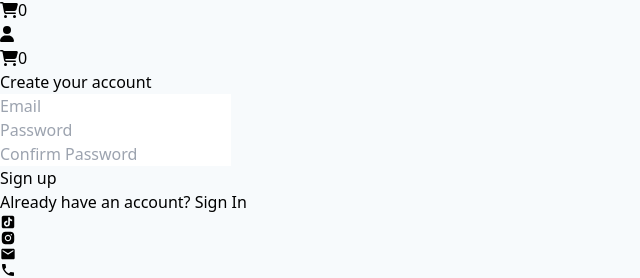
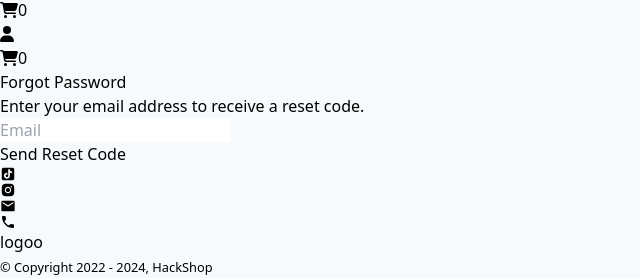
Before and after one commit to Trophy369/Tchp, a React (Vite) app in the folder tchshop/: page /forgot-password in a window 1280 px wide. Shown: the part 122-400 px from the top of the page, without its empty margins (0-640 px from the left). Built offline with nearby package versions, Linux system fonts and the light colour scheme; no server answers.

Commit message:
reset added

```diff
--- a/tchshop/src/App.jsx
+++ b/tchshop/src/App.jsx
@@ -11,7 +11,9 @@ import AdminRoutes from "./components/Auth/AdminRoutes";
 import UserRoutes from "./components/Auth/UserRoutes";
 import HomePage from "./components/Home/HomePage";
 import CartPage from "./components/Cart/CartPage";
+import Payment from "./components/Cart/Payment";
 import SignIn from "./components/Auth/SignIn";
+import ForgotPassword from "./components/Auth/ForgotPassword";
 import SignUp from "./components/Auth/SignUp";
 import UpdateProfile from "./components/User/UpdateProfile";
 import Shipping from "./pages/shoppolicy/Shipping";
@@ -43,6 +45,7 @@ const router = createBrowserRouter(
         <Route path="/dashboard" element={<Dashboard />} />
         <Route path="/update" element={<UpdateProfile />} />
         <Route path="/checkout" element={<Checkout />} />
+        <Route path="/payment" element={<Payment />} />
       </Route>
       {/* <Route path='/colors' element={<Colors />} /> */}
       <Route element={<AdminRoutes />}>
@@ -59,6 +62,7 @@ const router = createBrowserRouter(
       </Route>
       <Route path="/signin" element={<SignIn />} />
       <Route path="/signup" element={<SignUp />} />
+      <Route path="/forgot-password" element={<ForgotPassword />} />
       <Route path="/viewproduct/:id" element={<ProductPro />} />
       <Route path="/shoppolicy/shipping" element={<Shipping />} />
       <Route path="/shoppolicy/returns" element={<Returns />} />
--- a/tchshop/src/components/Admin/ProductCard.jsx
+++ b/tchshop/src/components/Admin/ProductCard.jsx
@@ -3,9 +3,6 @@ import ShowImage from "../ShowImage";
 import { deleteProduct } from "../../services/adminApi";
 import { FaTrash } from "react-icons/fa";
 import { Link } from "react-router-dom";
-import config from "../../config"
-
-const baseURL = config.baseUrl
 
 const ProductCard = ({ id, product_image, name, setProducts, products }) => {
   const handleRemove = async () => {
@@ -27,7 +24,7 @@ const ProductCard = ({ id, product_image, name, setProducts, products }) => {
     <tr key={id} className="border-b">
       <td className="flex items-center py-4 space-x-4">
         <ShowImage
-          url={`${baseURL}/static/products/default_img/${product_image}`}
+          url={`static/products/default_img/${product_image}`}
           style={true}
         />
         <span className="truncate">{name}</span>
--- /dev/null
+++ b/tchshop/src/components/Auth/ForgotPassword.jsx
@@ -0,0 +1,208 @@
+import { useState } from "react";
+import { forgotPassword, verifyCode, resetPassword } from "../../services"; // Import resetPassword function
+
+const ForgotPassword = () => {
+  const [email, setEmail] = useState("");
+  const [code, setCode] = useState("");
+  const [password, setPassword] = useState("");
+  const [confirmPassword, setConfirmPassword] = useState("");
+  const [message, setMessage] = useState(null);
+  const [error, setError] = useState(null);
+  const [loading, setLoading] = useState(false);
+  const [step, setStep] = useState(1); // Track current step: 1 for email, 2 for code, 3 for password reset
+
+  const handleEmailSubmit = async (e) => {
+    e.preventDefault();
+    setLoading(true);
+    setMessage(null);
+    setError(null);
+
+    try {
+      const response = await forgotPassword(email);
+      setStep(2); // Move to the next step for code verification
+      setMessage("A reset code has been sent to your email.");
+    } catch (err) {
+      setError(err.message || "Failed to send reset code.");
+    } finally {
+      setLoading(false);
+    }
+  };
+
+  const handleCodeSubmit = async (e) => {
+    e.preventDefault();
+    setLoading(true);
+    setMessage(null);
+    setError(null);
+
+    try {
+      const response = await verifyCode(code);
+      setStep(3); // Move to the next step for password reset
+      setMessage("Code verified successfully! Please reset your password.");
+    } catch (err) {
+      setError(err.message || "Verification failed. Please try again.");
+    } finally {
+      setLoading(false);
+    }
+  };
+
+  const handlePasswordSubmit = async (e) => {
+    e.preventDefault();
+    setLoading(true);
+    setMessage(null);
+    setError(null);
+
+    try {
+      if (password !== confirmPassword) {
+        setError("Passwords do not match.");
+        return;
+      }
+
+      // Call the resetPassword function with the new password
+      const response = await resetPassword(password, confirmPassword);
+      setMessage("Password has been reset successfully! You can now log in.");
+      setStep(1); // Optionally reset the step for future use
+    } catch (err) {
+      setError(err.message || "Password reset failed. Please try again.");
+    } finally {
+      setLoading(false);
+    }
+  };
+
+  return (
+    <div className="flex items-center justify-center px-4 py-6 bg-gray-50 sm:px-6 lg:px-8">
+      <div className="w-full max-w-md space-y-8">
+        <div>
+          <h2 className="mt-6 text-3xl font-extrabold text-center text-gray-900">
+            {step === 1 ? "Forgot Password" : step === 2 ? "Verify Code" : "Reset Password"}
+          </h2>
+          <p className="mt-2 text-sm text-center text-gray-600">
+            {step === 1 ? "Enter your email address to receive a reset code."
+              : step === 2 ? "Enter the code sent to your email."
+              : "Enter your new password."}
+          </p>
+        </div>
+
+        {step === 1 && (
+          <form onSubmit={handleEmailSubmit} className="mt-8 space-y-6">
+            <div className="rounded-md shadow-sm">
+              <div>
+                <label htmlFor="email" className="sr-only">
+                  Email
+                </label>
+                <input
+                  id="email"
+                  type="email"
+                  required
+                  className="relative block w-full px-3 py-2 text-gray-900 placeholder-gray-500 border border-gray-300 rounded-md appearance-none focus:outline-none focus:ring-indigo-500 focus:border-indigo-500 focus:z-10 sm:text-sm"
+                  placeholder="Email"
+                  value={email}
+                  onChange={(e) => setEmail(e.target.value)}
+                />
+              </div>
+            </div>
+
+            {loading && <p className="text-center text-blue-700">Sending...</p>}
+            {error && <p className="text-center text-red-700">{error}</p>}
+            {message && <p className="text-center text-green-700">{message}</p>}
+
+            <div>
+              <button
+                type="submit"
+                className="relative flex justify-center w-full px-4 py-2 text-sm font-medium text-white bg-blue-500 border border-transparent rounded-md group hover:bg-indigo-700 focus:outline-none focus:ring-2 focus:ring-offset-2 focus:ring-indigo-500"
+                disabled={loading}
+              >
+                Send Reset Code
+              </button>
+            </div>
+          </form>
+        )}
+
+        {step === 2 && (
+          <form onSubmit={handleCodeSubmit} className="mt-8 space-y-6">
+            <div className="rounded-md shadow-sm">
+              <div>
+                <label htmlFor="code" className="sr-only">
+                  Verification Code
+                </label>
+                <input
+                  id="code"
+                  type="text"
+                  required
+                  className="relative block w-full px-3 py-2 text-gray-900 placeholder-gray-500 border border-gray-300 rounded-md appearance-none focus:outline-none focus:ring-indigo-500 focus:border-indigo-500 focus:z-10 sm:text-sm"
+                  placeholder="Verification Code"
+                  value={code}
+                  onChange={(e) => setCode(e.target.value)}
+                />
+              </div>
+            </div>
+
+            {loading && <p className="text-center text-blue-700">Verifying...</p>}
+            {error && <p className="text-center text-red-700">{error}</p>}
+            {message && <p className="text-center text-green-700">{message}</p>}
+
+            <div>
+              <button
+                type="submit"
+                className="relative flex justify-center w-full px-4 py-2 text-sm font-medium text-white bg-blue-500 border border-transparent rounded-md group hover:bg-indigo-700 focus:outline-none focus:ring-2 focus:ring-offset-2 focus:ring-indigo-500"
+                disabled={loading}
+              >
+                Verify Code
+              </button>
+            </div>
+          </form>
+        )}
+
+        {step === 3 && (
+          <form onSubmit={handlePasswordSubmit} className="mt-8 space-y-6">
+            <div className="rounded-md shadow-sm">
+              <div>
+                <label htmlFor="password" className="sr-only">
+                  New Password
+                </label>
+                <input
+                  id="password"
+                  type="password"
+                  required
+                  className="relative block w-full px-3 py-2 text-gray-900 placeholder-gray-500 border border-gray-300 rounded-md appearance-none focus:outline-none focus:ring-indigo-500 focus:border-indigo-500 focus:z-10 sm:text-sm"
+                  placeholder="New Password"
+                  value={password}
+                  onChange={(e) => setPassword(e.target.value)}
+                />
+              </div>
+              <div className="mt-4">
+                <label htmlFor="confirmPassword" className="sr-only">
+                  Confirm Password
+                </label>
+                <input
+                  id="confirmPassword"
+                  type="password"
+                  required
+                  className="relative block w-full px-3 py-2 text-gray-900 placeholder-gray-500 border border-gray-300 rounded-md appearance-none focus:outline-none focus:ring-indigo-500 focus:border-indigo-500 focus:z-10 sm:text-sm"
+                  placeholder="Confirm Password"
+                  value={confirmPassword}
+                  onChange={(e) => setConfirmPassword(e.target.value)}
+                />
+              </div>
+            </div>
+
+            {loading && <p className="text-center text-blue-700">Resetting password...</p>}
+            {error && <p className="text-center text-red-700">{error}</p>}
+            {message && <p className="text-center text-green-700">{message}</p>}
+
+            <div>
+              <button
+                type="submit"
+                className="relative flex justify-center w-full px-4 py-2 text-sm font-medium text-white bg-blue-500 border border-transparent rounded-md group hover:bg-indigo-700 focus:outline-none focus:ring-2 focus:ring-offset-2 focus:ring-indigo-500"
+                disabled={loading}
+              >
+                Reset Password
+              </button>
+            </div>
+          </form>
+        )}
+      </div>
+    </div>
+  );
+};
+
+export default ForgotPassword;
--- a/tchshop/src/components/Auth/SignIn.jsx
+++ b/tchshop/src/components/Auth/SignIn.jsx
@@ -1,14 +1,13 @@
 import { useRef, useState, useEffect } from "react";
-import { useNavigate } from "react-router-dom";
-import { Link } from "react-router-dom";
-import useValid from "../hooks/useValid";
+import { useNavigate, Link } from "react-router-dom";
 import { useSelector, useDispatch } from "react-redux";
 import { signInUserAsync } from "../../reducers/userReducer";
+import useValid from "../hooks/useValid";
 
 const Signin = () => {
   const navigate = useNavigate();
   const dispatch = useDispatch();
-  const { user, loading, error } = useSelector(state => state.user);
+  const { user, loading, error } = useSelector((state) => state.user);
 
   const {
     value: enteredEmail,
@@ -16,8 +15,8 @@ const Signin = () => {
     hasError: emailInputHasError,
     valueChangeHandler: emailChangeHandler,
     inputBlurHandler: emailBlurHandler,
-    reset: resetEmailInput
-  } = useValid(value => value.includes("@"));
+    reset: resetEmailInput,
+  } = useValid((value) => value.includes("@"));
 
   let formIsValid = false;
 
@@ -27,7 +26,7 @@ const Signin = () => {
 
   const passwordRef = useRef();
 
-  const handleSubmit = async e => {
+  const handleSubmit = async (e) => {
     e.preventDefault();
 
     if (!enteredEmailisValid) {
@@ -112,10 +111,20 @@ const Signin = () => {
         </form>
 
         <div className="text-center">
-          Don't have an account?
-          <Link to={"/signup"} className="text-blue-500">
-            Sign Up
-          </Link>
+          <p className="text-gray-700">
+            Don't have an account?{" "}
+            <Link to={"/signup"} className="text-blue-500 hover:underline">
+              Sign Up
+            </Link>
+          </p>
+          <p className="mt-4">
+            <Link
+              to={"/forgot-password"}
+              className="text-blue-500 hover:underline hover:text-indigo-700 transition duration-200 ease-in-out"
+            >
+              Forgot Password?
+            </Link>
+          </p>
         </div>
       </div>
     </div>
--- a/tchshop/src/components/Cart/OrderCart.jsx
+++ b/tchshop/src/components/Cart/OrderCart.jsx
@@ -8,7 +8,6 @@ const OrderCart = ({cartP}) => {
           <ShowImage
             url={`static/products/default_img/${cartP.product_image}`}
             alt="Product"
-            style="order"
           />
           <div className="absolute top-0 right-0 px-2 py-1 text-xs font-bold text-white bg-red-500 rounded-full">
             {cartP.prod_quantity}
--- a/tchshop/src/components/Cart/Payment.jsx
+++ b/tchshop/src/components/Cart/Payment.jsx
@@ -1,7 +1,7 @@
 
 const Payment = () => {
 
-    return ()
+    return (<h1>Pay</h1>)
 }
 
 export default Payment
--- a/tchshop/src/components/Products/ProductCard.jsx
+++ b/tchshop/src/components/Products/ProductCard.jsx
@@ -16,7 +16,7 @@ const ProductCard = ({ productId, name, description, quantity, price, regPrice,
       className="overflow-hidden transition-transform transform border border-gray-200 rounded-lg group hover:scale-105"
     >
       <div className="flex flex-col h-full">
-        <ShowImage url={`static/products/default_img/${product_image}`} />
+        <ShowImage url={`static/products/default_img/${product_image}`} style="home" />
         <div className="flex flex-col items-center justify-center flex-1 p-2">
           <h2 className="mb-1 text-lg font-bold text-center">{name}</h2>
           <p className="flex items-center mb-1 text-xl font-bold">
--- a/tchshop/src/components/Products/ProductPro.jsx
+++ b/tchshop/src/components/Products/ProductPro.jsx
@@ -1,5 +1,4 @@
 import React, { useState, useEffect, useRef } from "react";
-import config from "../../config";
 import { useDispatch } from "react-redux";
 import { motion } from "framer-motion";
 import { FaDollarSign } from "react-icons/fa";
@@ -16,11 +15,9 @@ import { useAuth } from "../authContext/AuthProvider";
 import Reviews from "./Reviews";
 import ProductDescription from "./ProductDescription";
 
-const baseURL = config.baseUrl;
 
 // Product component
-const ProductPro = props => {
-  const { user } = useAuth();
+const ProductPro = () => {
   const dispatch = useDispatch();
   const [colors, setColors] = useState([]);
   const [color, setColor] = useState([]);
--- a/tchshop/src/components/ShowImage.jsx
+++ b/tchshop/src/components/ShowImage.jsx
@@ -7,7 +7,7 @@ const ShowImage = ({ style, url }) => {
 
   if (style === "cart") {
     size = "object-cover w-16 h-16"; // Small image size
-  } else if (style === "order") {
+  } else if (style === "home") {
     size = "object-cover w-full h-48"; // Large image size
   } else {
     size = "object-cover w-15 h-15"; // Default or medium image size
```
Also changed, not shown: tchshop/src/services/index.js (+33 -36 lines), 1 other file (tests, documents, lock files or other folders).
